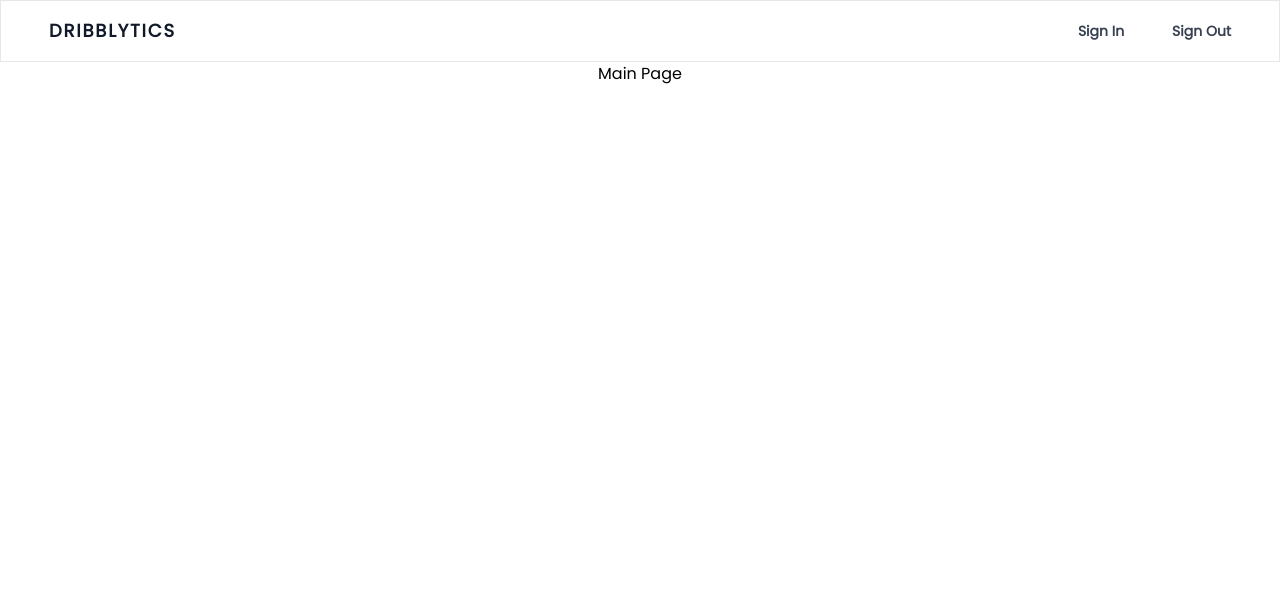
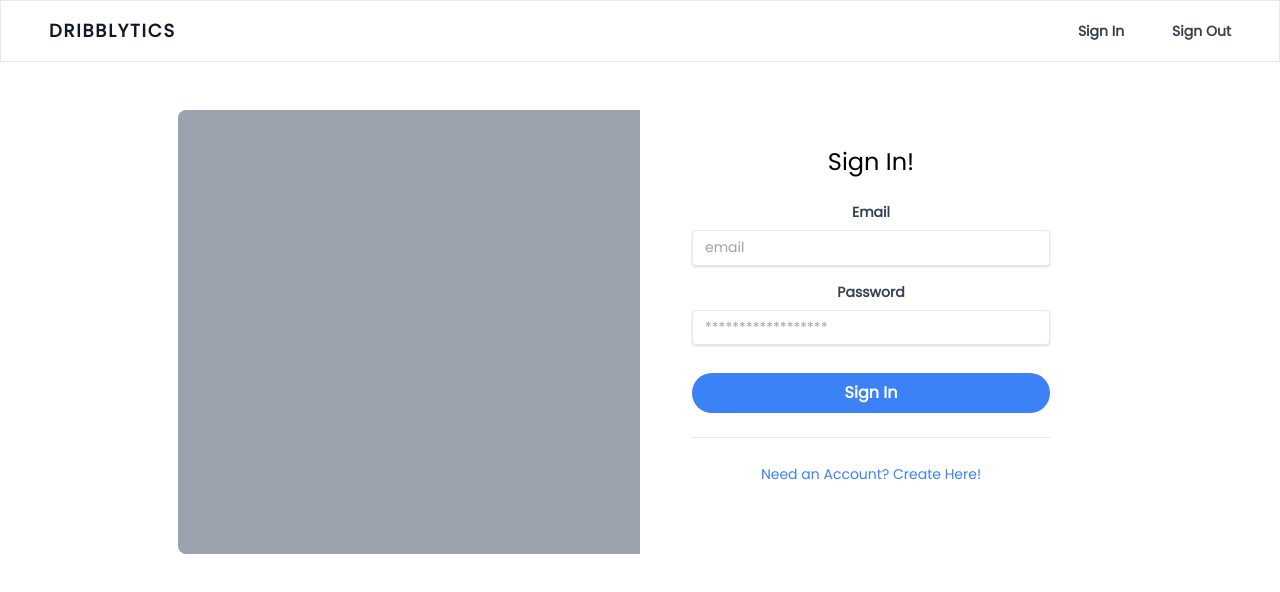
Before and after one commit to nkosi-tauro/dribblytics, a React (Create React App) app: page /signin in a window 1280 px wide. Shown: the top 592 px of the page. Built offline with nearby package versions, Linux system fonts and the light colour scheme; no server answers.

Commit message:
added signin & authprovider

```diff
--- a/src/App.js
+++ b/src/App.js
@@ -1,12 +1,12 @@
 import logo from './logo.svg';
 import './App.css';
 import Navigation from './components/Navigation'
+
 
 function App() {
   return (
     <div className="App">
       <Navigation/>
-      <h1>Main Page</h1>
     </div>
   );
 }
--- /dev/null
+++ b/src/components/Auth.js
@@ -0,0 +1,30 @@
+import React, { useEffect, useState } from "react";
+import firebaseConfig from "../firebase.js";
+
+export const AuthContext = React.createContext();
+
+export const AuthProvider = ({ children }) => {
+  const [currentUser, setCurrentUser] = useState(null);
+  const [pending, setPending] = useState(true);
+
+  useEffect(() => {
+    firebaseConfig.auth().onAuthStateChanged((user) => {
+      setCurrentUser(user)
+      setPending(false)
+    });
+  }, []);
+
+  if(pending){
+    return <>Loading...</>
+  }
+
+  return (
+    <AuthContext.Provider
+      value={{
+        currentUser
+      }}
+    >
+      {children}
+    </AuthContext.Provider>
+  );
+};
--- a/src/components/Navigation.js
+++ b/src/components/Navigation.js
@@ -1,28 +1,45 @@
 import React from 'react'
+import { AuthProvider } from "./Auth";
+import { BrowserRouter as Router, Route, Link, Switch } from "react-router-dom";
+import SignIn from "./SignIn";
 
 function Navigation() {
     return (
+        <AuthProvider>
+            <Router>
                 <div class="border">
                     <div class="antialiased bg-gray-100">
                         <div class="w-full text-gray-700 bg-white dark-mode:text-gray-200 dark-mode:bg-gray-800">
                             <div class="flex flex-col max-w-screen-xl px-4 mx-auto md:items-center md:justify-between md:flex-row md:px-6 lg:px-8">
                                 <div class="flex flex-row items-center justify-between p-4">
-                            <a href="#" class="text-lg font-semibold tracking-widest text-gray-900 uppercase rounded-lg dark-mode:text-white focus:outline-none focus:shadow-outline">Dribblytics</a>
+                                    <a href="#" class="text-lg font-semibold tracking-widest text-gray-900 uppercase rounded-lg dark-mode:text-white focus:outline-none focus:shadow-outline"><Link to="/">Dribblytics</Link></a>
                                     <button class="rounded-lg md:hidden focus:outline-none focus:shadow-outline">
                                         <svg fill="currentColor" viewBox="0 0 20 20" class="w-6 h-6">
-                                    <path  fill-rule="evenodd" d="M3 5a1 1 0 011-1h12a1 1 0 110 2H4a1 1 0 01-1-1zM3 10a1 1 0 011-1h12a1 1 0 110 2H4a1 1 0 01-1-1zM9 15a1 1 0 011-1h6a1 1 0 110 2h-6a1 1 0 01-1-1z" clip-rule="evenodd"></path>
-                                    <path  fill-rule="evenodd" d="M4.293 4.293a1 1 0 011.414 0L10 8.586l4.293-4.293a1 1 0 111.414 1.414L11.414 10l4.293 4.293a1 1 0 01-1.414 1.414L10 11.414l-4.293 4.293a1 1 0 01-1.414-1.414L8.586 10 4.293 5.707a1 1 0 010-1.414z" clip-rule="evenodd"></path>
+                                            <path fill-rule="evenodd" d="M3 5a1 1 0 011-1h12a1 1 0 110 2H4a1 1 0 01-1-1zM3 10a1 1 0 011-1h12a1 1 0 110 2H4a1 1 0 01-1-1zM9 15a1 1 0 011-1h6a1 1 0 110 2h-6a1 1 0 01-1-1z" clip-rule="evenodd"></path>
+                                            <path fill-rule="evenodd" d="M4.293 4.293a1 1 0 011.414 0L10 8.586l4.293-4.293a1 1 0 111.414 1.414L11.414 10l4.293 4.293a1 1 0 01-1.414 1.414L10 11.414l-4.293 4.293a1 1 0 01-1.414-1.414L8.586 10 4.293 5.707a1 1 0 010-1.414z" clip-rule="evenodd"></path>
                                         </svg>
                                     </button>
                                 </div>
                                 <nav class="flex-col flex-grow hidden pb-4 md:pb-0 md:flex md:justify-end md:flex-row">
-                            <a class="px-4 py-2 mt-2 text-sm font-semibold bg-transparent rounded-lg dark-mode:bg-transparent dark-mode:hover:bg-gray-600 dark-mode:focus:bg-gray-600 dark-mode:focus:text-white dark-mode:hover:text-white dark-mode:text-gray-200 md:mt-0 md:ml-4 hover:text-gray-900 focus:text-gray-900 hover:bg-gray-200 focus:bg-gray-200 focus:outline-none focus:shadow-outline" href="#">Sign In</a>
+                                    <a class="px-4 py-2 mt-2 text-sm font-semibold bg-transparent rounded-lg dark-mode:bg-transparent dark-mode:hover:bg-gray-600 dark-mode:focus:bg-gray-600 dark-mode:focus:text-white dark-mode:hover:text-white dark-mode:text-gray-200 md:mt-0 md:ml-4 hover:text-gray-900 focus:text-gray-900 hover:bg-gray-200 focus:bg-gray-200 focus:outline-none focus:shadow-outline"> <Link to="/signin">Sign In</Link></a>
                                     <a class="px-4 py-2 mt-2 text-sm font-semibold bg-transparent rounded-lg dark-mode:bg-transparent dark-mode:hover:bg-gray-600 dark-mode:focus:bg-gray-600 dark-mode:focus:text-white dark-mode:hover:text-white dark-mode:text-gray-200 md:mt-0 md:ml-4 hover:text-gray-900 focus:text-gray-900 hover:bg-gray-200 focus:bg-gray-200 focus:outline-none focus:shadow-outline" href="#">Sign Out</a>
                                 </nav>
                             </div>
                         </div>
                     </div>
+
+
                 </div>
+                <Switch>
+                    <Route path="/signin">
+                        <SignIn />
+                    </Route>
+                    {/* <Route path="/">
+                        <Home />
+                    </Route> */}
+                </Switch>
+            </Router>
+        </AuthProvider>
     )
 }
 
--- /dev/null
+++ b/src/components/SignIn.js
@@ -0,0 +1,90 @@
+import React, { useCallback, useContext } from "react";
+import { withRouter, Redirect } from "react-router";
+import firebaseConfig from "../firebase.js";
+import { AuthContext } from "./Auth.js";
+
+const SignIn = ({ history }) => {
+    const handleLogin = useCallback(
+        async event => {
+            event.preventDefault();
+            const { email, password } = event.target.elements;
+            try {
+                await firebaseConfig
+                    .auth()
+                    .signInWithEmailAndPassword(email.value, password.value);
+                history.push("/");
+            } catch (error) {
+                alert(error);
+            }
+        },
+        [history]
+    );
+
+    const { currentUser } = useContext(AuthContext);
+
+    if (currentUser) {
+        return <Redirect to="/" />;
+    }
+
+    return (
+        <div class="container mx-auto">
+            <div class="flex justify-center px-6 my-12">
+
+                <div class="w-full xl:w-3/4 lg:w-11/12 flex">
+                    {/* add Image here */}
+                    <div
+                        class="w-full h-auto bg-gray-400 hidden lg:block lg:w-1/2 bg-cover rounded-l-lg"
+
+                    ></div>
+
+                    <div class="w-full lg:w-1/2 bg-white p-5 rounded-lg lg:rounded-l-none">
+                        <h3 class="pt-4 text-2xl text-center">Sign In!</h3>
+                        <form class="px-8 pt-6 pb-8 mb-4 bg-white rounded" onSubmit={handleLogin}>
+                            <div class="mb-4">
+                                <label class="block mb-2 text-sm font-bold text-gray-700" for="username">
+                                    Email
+                                </label>
+                                <input
+                                    class="w-full px-3 py-2 text-sm leading-tight text-gray-700 border rounded shadow appearance-none focus:outline-none focus:shadow-outline"
+                                    name="email"
+                                    type="email"
+                                    placeholder="email"
+                                />
+                            </div>
+                            <div class="mb-4">
+                                <label class="block mb-2 text-sm font-bold text-gray-700" for="password">
+                                    Password
+                                </label>
+                                <input
+                                    class="w-full px-3 py-2 mb-3 text-sm leading-tight text-gray-700 border  rounded shadow appearance-none focus:outline-none focus:shadow-outline"
+                                    name="password"
+                                    type="password"
+                                    placeholder="******************"
+                                />
+
+                            </div>
+                            <div class="mb-6 text-center">
+                                <button
+                                    class="w-full px-4 py-2 font-bold text-white bg-blue-500 rounded-full hover:bg-blue-700 focus:outline-none focus:shadow-outline"
+                                    type="submit"
+                                >
+                                    Sign In
+                                </button>
+                            </div>
+                            <hr class="mb-6 border-t" />
+                            <div class="text-center">
+                                <a
+                                    class="inline-block text-sm text-blue-500 align-baseline hover:text-blue-800"
+                                >
+                                    Need an Account? Create Here!
+                                </a>
+                            </div>
+                        </form>
+                    </div>
+                </div>
+            </div>
+        </div>
+    );
+};
+
+export default withRouter(SignIn);
```
Lines whose indentation alone changed are shown as unchanged.
